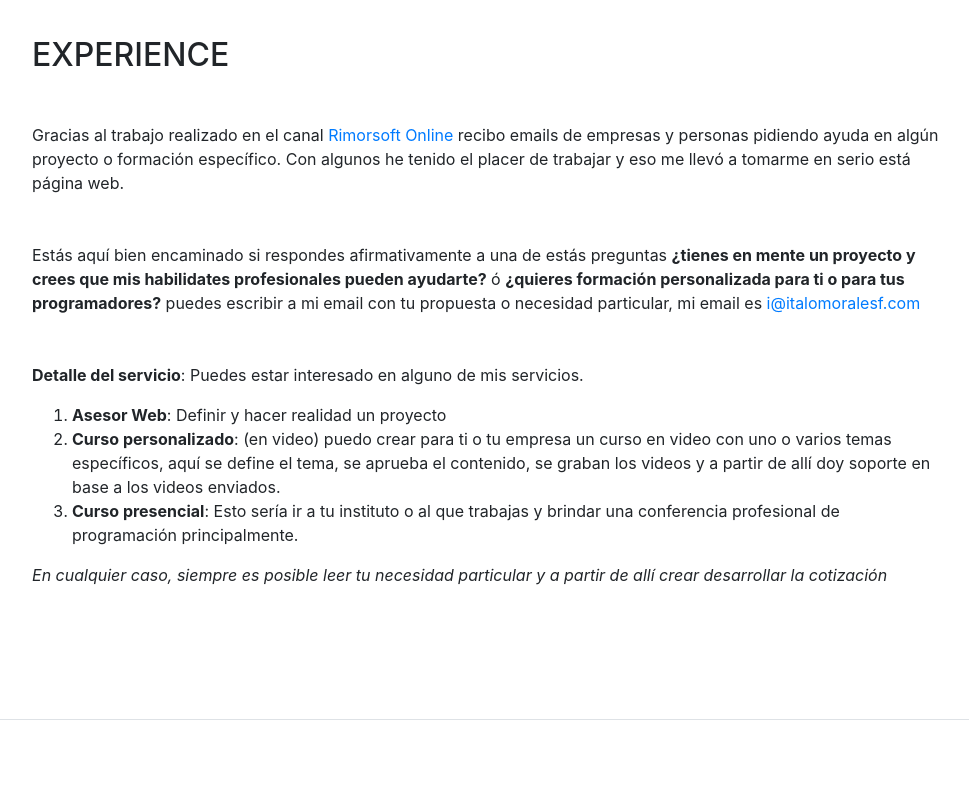
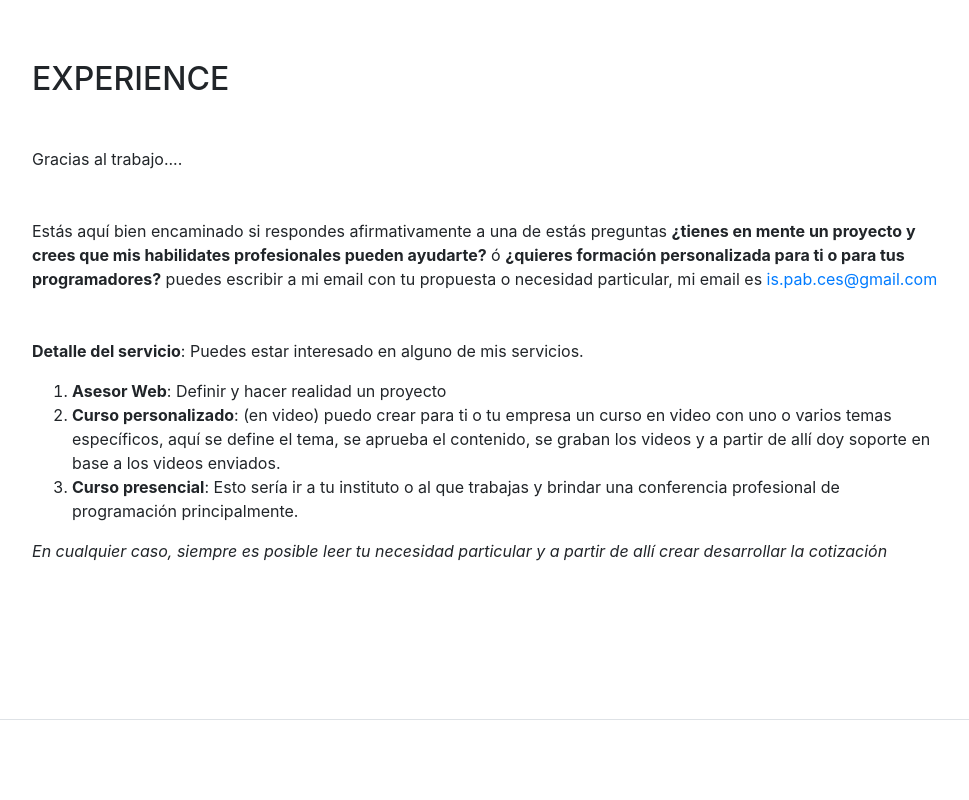
Before and after one commit to pcrodagua/pcrodagua.github.io, a website with bundled scripts: page index.html in a window 1280 px wide. Shown: the part 880-1680 px from the top of the page, without its empty margins (288-1257 px from the left). Built offline with nearby package versions, Linux system fonts and the light colour scheme; a web font is replaced by a local one.

Commit message:
Index updated

```diff
--- a/index.html
+++ b/index.html
@@ -116,7 +116,7 @@
             </li>
     		<!--
             <li class="list-inline-item">
-              <a href="https://youtube.com/rimorsoft">
+              <a href="https://youtube.com/">
                 <span class="fa-stack fa-lg">
                   <i class="fa fa-circle fa-stack-2x"></i>
                   <i class="fa fa-youtube fa-stack-1x fa-inverse"></i>
@@ -130,9 +130,9 @@
       <section class="resume-section p-3 p-lg-5 d-flex d-column" id="experience">
         <div class="my-auto">
           <h2 class="mb-5">EXPERIENCE</h2>
-          <p class="mb-5">Gracias al trabajo realizado en el canal <a href="https://youtube.com/rimorsoft">Rimorsoft Online</a> recibo emails de empresas y personas pidiendo ayuda en algún proyecto o formación específico. Con algunos he tenido el placer de trabajar y eso me llevó a tomarme en serio está página web.</p>
+          <p class="mb-5">Gracias al trabajo....</p>
           <p class="mb-5">
-            Estás aquí bien encaminado si respondes afirmativamente a una de estás preguntas <strong>¿tienes en mente un proyecto y crees que mis habilidates profesionales pueden ayudarte?</strong> ó <strong>¿quieres formación personalizada para ti o para tus programadores?</strong> puedes escribir a mi email con tu propuesta o necesidad particular, mi email es <a href="mailto:i@italomoralesf.com">i@italomoralesf.com</a>
+            Estás aquí bien encaminado si respondes afirmativamente a una de estás preguntas <strong>¿tienes en mente un proyecto y crees que mis habilidates profesionales pueden ayudarte?</strong> ó <strong>¿quieres formación personalizada para ti o para tus programadores?</strong> puedes escribir a mi email con tu propuesta o necesidad particular, mi email es <a href="mailto:is.pab.ces@gmail.com">is.pab.ces@gmail.com</a>
           </p>
           <p>
             <strong>Detalle del servicio</strong>: Puedes estar interesado en alguno de mis servicios.
@@ -336,7 +336,7 @@
           <ul class="fa-ul mb-0">
             <li>
               <i class="fa-li fa fa-check"></i>
-              My tools <a href="https://youtube.com/rimorsoft">Rimorsoft Online</a></li>
+              My tools <a href=""></a></li>
           </ul>
         </div>
       </section>
```
